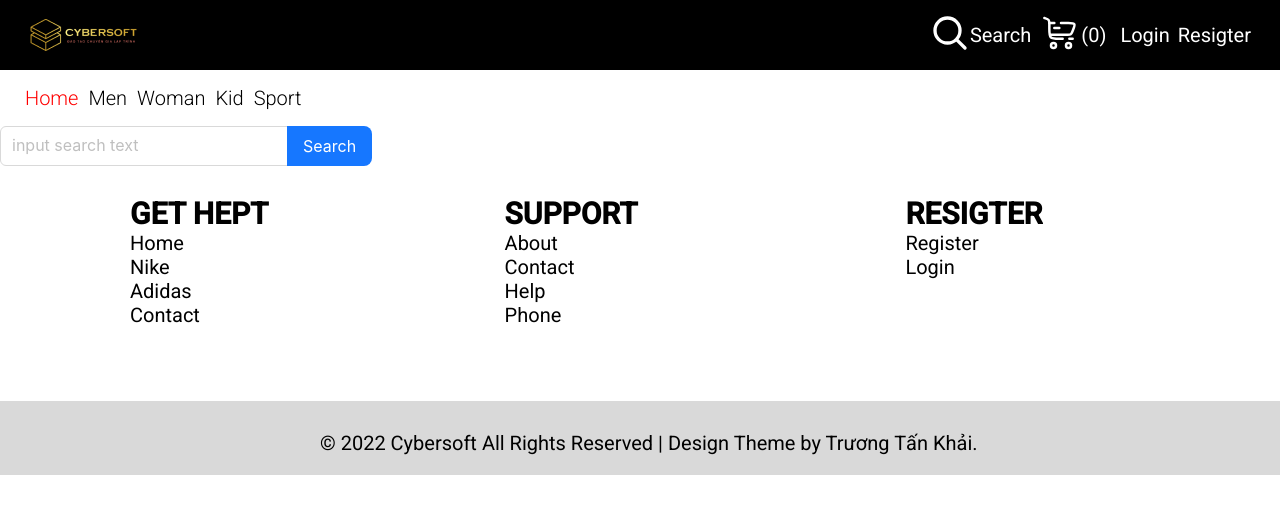
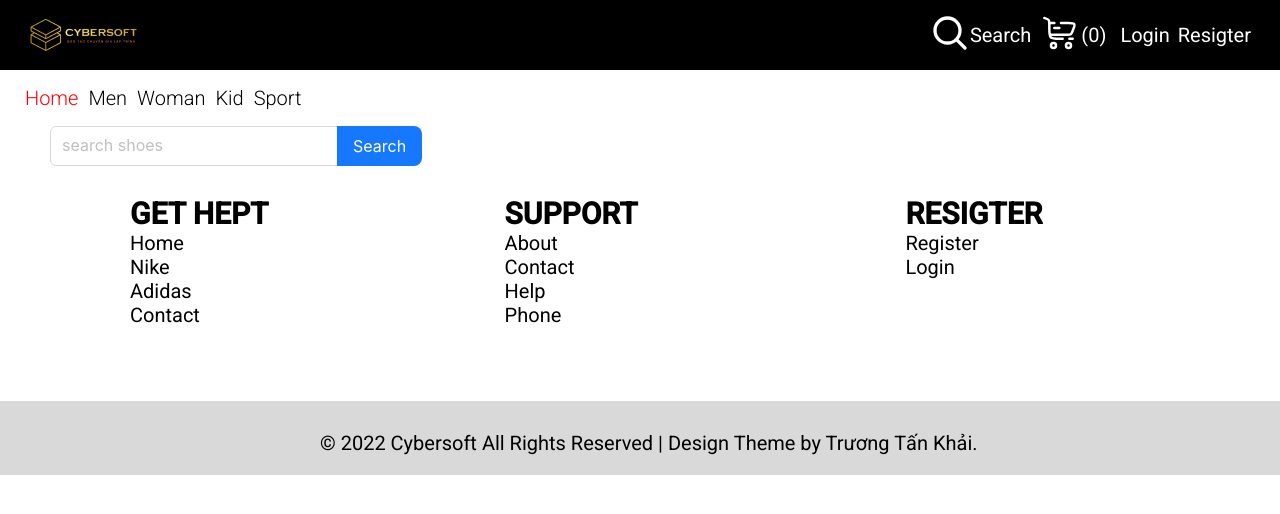
Before and after one commit to Nganha203/Capstone-Shoes-Shop, a React (Vite) app: page /search in a window 1280 px wide. Shown: the top 514 px of the page. Built offline with nearby package versions, Linux system fonts and the light colour scheme.

Commit message:
update-3

```diff
--- a/package.json
+++ b/package.json
@@ -14,6 +14,7 @@
     "antd": "^5.8.4",
     "axios": "^1.4.0",
     "formik": "^2.4.3",
+    "lodash": "^4.17.21",
     "react": "^18.2.0",
     "react-dom": "^18.2.0",
     "react-facebook-login": "^4.1.1",
--- a/src/components/input/input.tsx
+++ b/src/components/input/input.tsx
@@ -20,7 +20,7 @@ const onSearch = (value: string) => console.log(value);
 const InputSearch: React.FC = () => (
   <Space direction="vertical">
     <Search
-      placeholder="input search text"
+      placeholder="search shoes"
       allowClear
       enterButton="Search"
       size="large"
--- a/src/pages/carts/index.tsx
+++ b/src/pages/carts/index.tsx
@@ -3,6 +3,7 @@ import React from 'react';
 import { useCartContext } from 'src/components/context/cartContext';
 import css from './cart.module.scss'
 import { axiosWithAuth } from 'src/services/config.service';
+import { getLocalStorage } from 'src/utils';
 
 
 function Cart() {
@@ -10,13 +11,14 @@ function Cart() {
 
   const handleAgreeWithCarts = async () => {
     try {
-      const accessToken = localStorage.getItem('ACCESS_TOKEN');
+      const email_user = getLocalStorage('email_user');
+      console.log(email_user)
       const orderData = {
         orderDetail: cartItems.map(item => ({
           productId: item.id,
           quantity: item.quantity,
         })),
-        email: 'nguyenngocnganha200@gmail.com', // email người dùng đã đăng nhập
+        email: email_user, // email người dùng đã đăng nhập
       };
 
       // Thực hiện yêu cầu API với access token
--- a/src/pages/search/index.tsx
+++ b/src/pages/search/index.tsx
@@ -1,9 +1,36 @@
-import React from 'react'
+import React, {useState} from 'react'
 import InputSearch from 'src/components/input/input'
+import css from './search.module.scss'
 
 function Search() {
+
+  // const SearchProducts = () => {
+  //   const [searchTerm, setSearchTerm] = useState(''); // State lưu từ khoá tìm kiếm
+  //   const [searchResults, setSearchResults] = useState([]); // State lưu kết quả tìm kiếm
+
+  //   // Hàm gọi API để tìm kiếm sản phẩm
+  //   const searchProducts = async () => {
+  //     try {
+  //       const response = await axios.get(`/api/products/search?query=${searchTerm}`);
+  //       setSearchResults(response.data);
+  //     } catch (error) {
+  //       console.error('Error searching products:', error);
+  //     }
+  //   };
+
+  //   // Xử lý sự kiện thay đổi ô tìm kiếm
+  //   const handleSearchChange = (event) => {
+  //     setSearchTerm(event.target.value);
+  //   };
+
+  //   // Xử lý sự kiện nhấn Enter hoặc nút tìm kiếm
+  //   const handleSearch = () => {
+  //     searchProducts();
+  //   };
+  // }
+
   return (
-    <div>
+    <div className={css['input-search']}>
       <InputSearch/>
     </div>
   )
--- /dev/null
+++ b/src/pages/search/search.module.scss
@@ -0,0 +1,3 @@
+.input-search{
+    margin-left: 5rem;
+}
```
Also changed, not shown: src/services/user.service.ts (line endings or trailing spaces), 1 other file (tests, documents, lock files or other folders).
